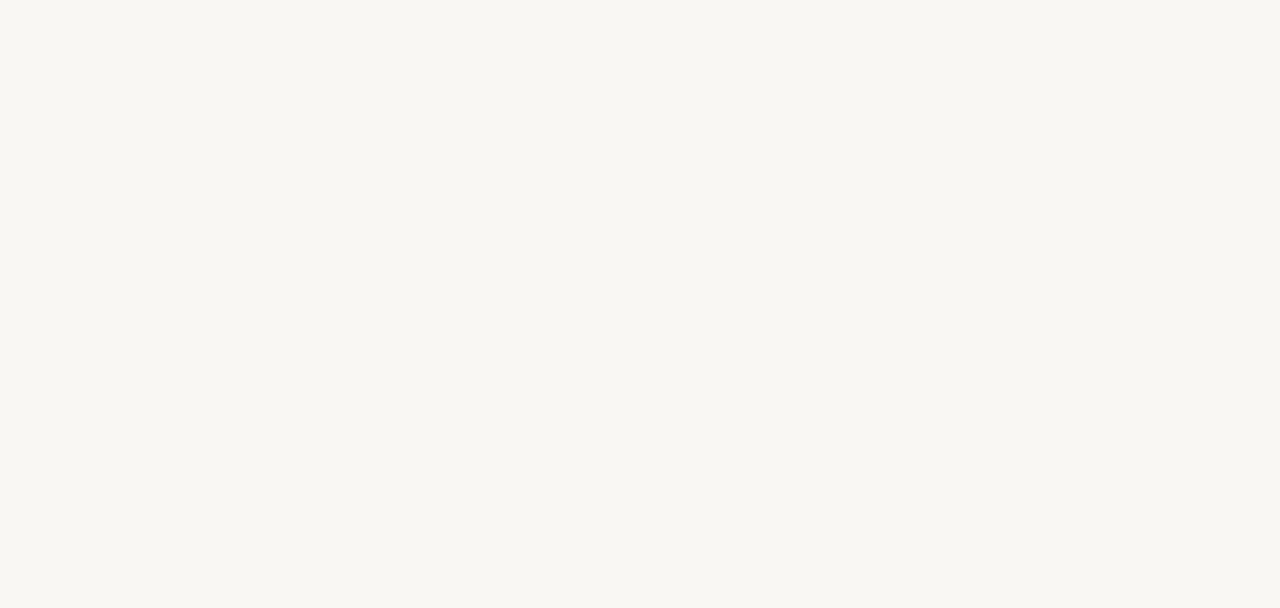
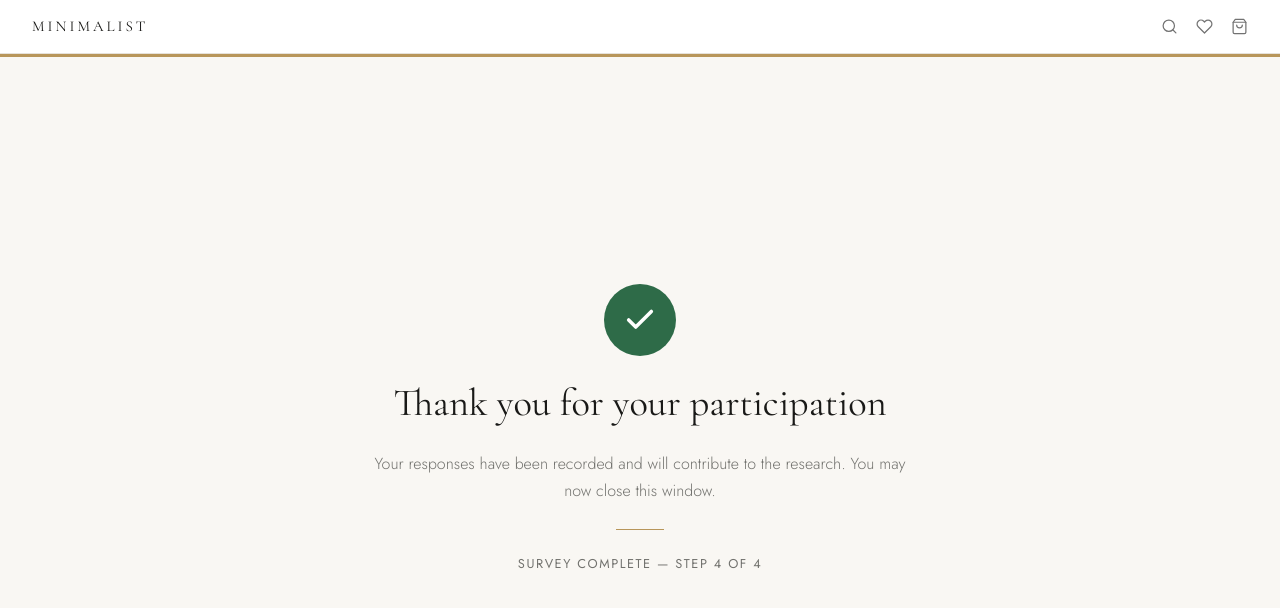
Before and after one commit to Damouche-Billel/Major-Project, a Next.js app: page /complete in a window 1280 px wide. Shown: the top 608 px of the page. Built offline with nearby package versions, Linux system fonts and the light colour scheme.

Commit message:
Add completion page

```diff
--- a/app/complete/page.tsx
+++ b/app/complete/page.tsx
@@ -1,3 +1,117 @@
+import Nav from '@/components/Nav'
+
 export default function CompletePage() {
-  return null
+  return (
+    <>
+      <Nav links={[]} />
+
+      {/* Full progress bar */}
+      <div className="w-full h-[3px]" style={{ backgroundColor: 'var(--light)' }}>
+        <div className="h-full" style={{ width: '100%', backgroundColor: 'var(--accent)' }} />
+      </div>
+
+      <main
+        style={{
+          minHeight: 'calc(100vh - 57px)',
+          display: 'flex',
+          flexDirection: 'column',
+          alignItems: 'center',
+          justifyContent: 'center',
+          padding: '48px 24px',
+          backgroundColor: 'var(--cream)',
+        }}
+      >
+        <div
+          style={{
+            maxWidth: '560px',
+            width: '100%',
+            textAlign: 'center',
+            display: 'flex',
+            flexDirection: 'column',
+            alignItems: 'center',
+            gap: '24px',
+          }}
+        >
+          {/* Icon */}
+          <div
+            style={{
+              width: '72px',
+              height: '72px',
+              borderRadius: '50%',
+              backgroundColor: 'var(--green)',
+              display: 'flex',
+              alignItems: 'center',
+              justifyContent: 'center',
+              flexShrink: 0,
+            }}
+          >
+            <svg
+              viewBox="0 0 24 24"
+              fill="none"
+              stroke="white"
+              strokeWidth="2.5"
+              strokeLinecap="round"
+              strokeLinejoin="round"
+              width="34"
+              height="34"
+            >
+              <polyline points="20 6 9 17 4 12" />
+            </svg>
+          </div>
+
+          {/* Heading */}
+          <h1
+            style={{
+              fontFamily: 'var(--font-serif)',
+              fontSize: '2.4rem',
+              fontWeight: 400,
+              color: 'var(--dark)',
+              lineHeight: 1.2,
+              margin: 0,
+            }}
+          >
+            Thank you for your participation
+          </h1>
+
+          {/* Body */}
+          <p
+            style={{
+              fontFamily: 'var(--font-sans)',
+              fontSize: '1rem',
+              fontWeight: 300,
+              color: 'var(--mid)',
+              lineHeight: 1.7,
+              margin: 0,
+            }}
+          >
+            Your responses have been recorded and will contribute to the research.
+            You may now close this window.
+          </p>
+
+          {/* Divider */}
+          <div
+            style={{
+              width: '48px',
+              height: '1px',
+              backgroundColor: 'var(--accent)',
+            }}
+          />
+
+          {/* Reference code */}
+          <p
+            style={{
+              fontFamily: 'var(--font-sans)',
+              fontSize: '0.8rem',
+              letterSpacing: '0.12em',
+              color: 'var(--mid)',
+              margin: 0,
+              textTransform: 'uppercase',
+            }}
+          >
+            Survey complete &mdash; Step 4 of 4
+          </p>
+        </div>
+      </main>
+    </>
+  )
 }
--- a/app/contact/page.tsx
+++ b/app/contact/page.tsx
@@ -30,7 +30,6 @@
   const [message, setMessage] = useState('')
   const [errors, setErrors] = useState<{ name?: string; email?: string; message?: string }>({})
 
-  // On mount: read sessionData, stamp task4Start, save back
   useEffect(() => {
     const raw = sessionStorage.getItem('sessionData')
     if (raw) {
```
